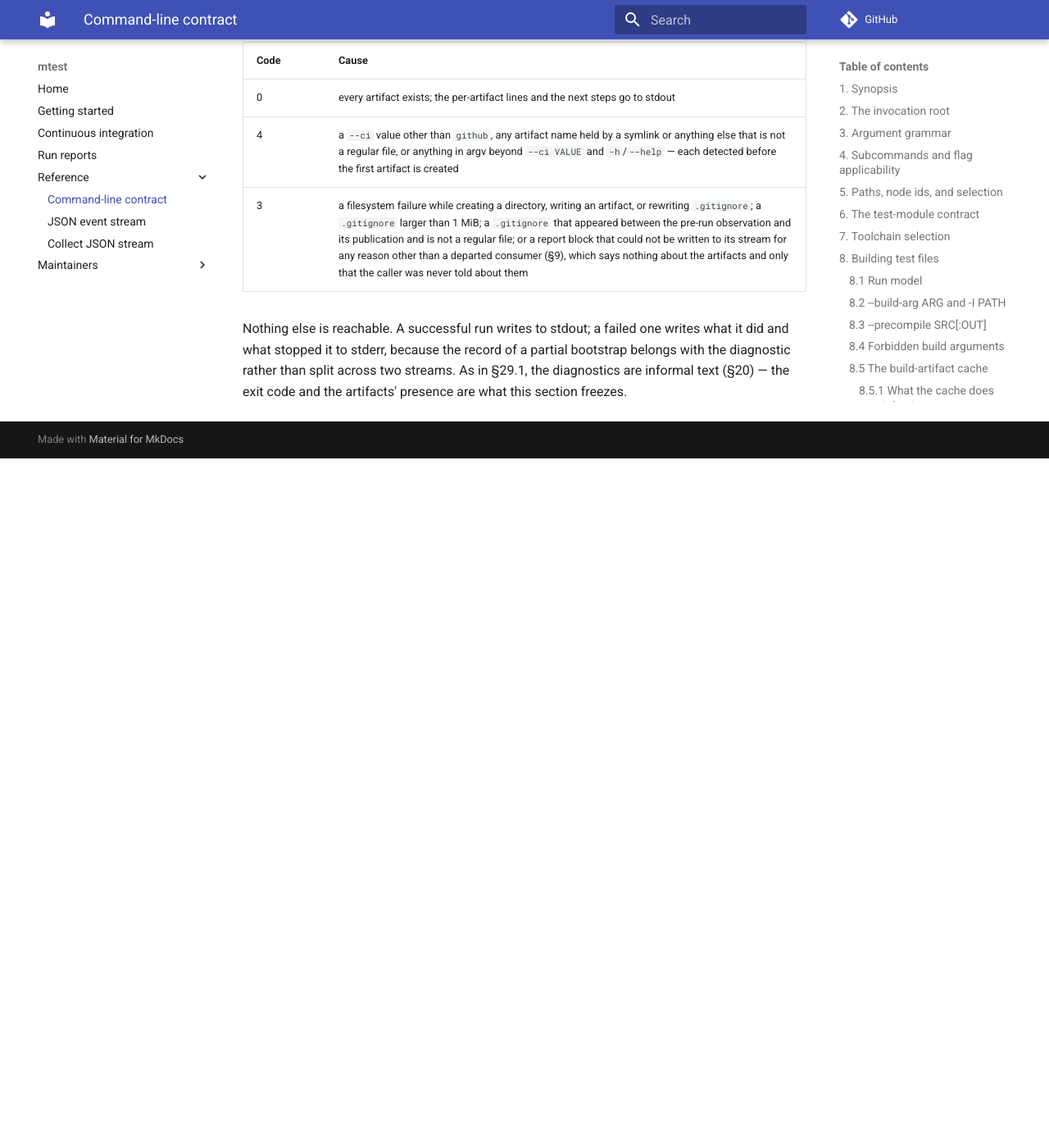
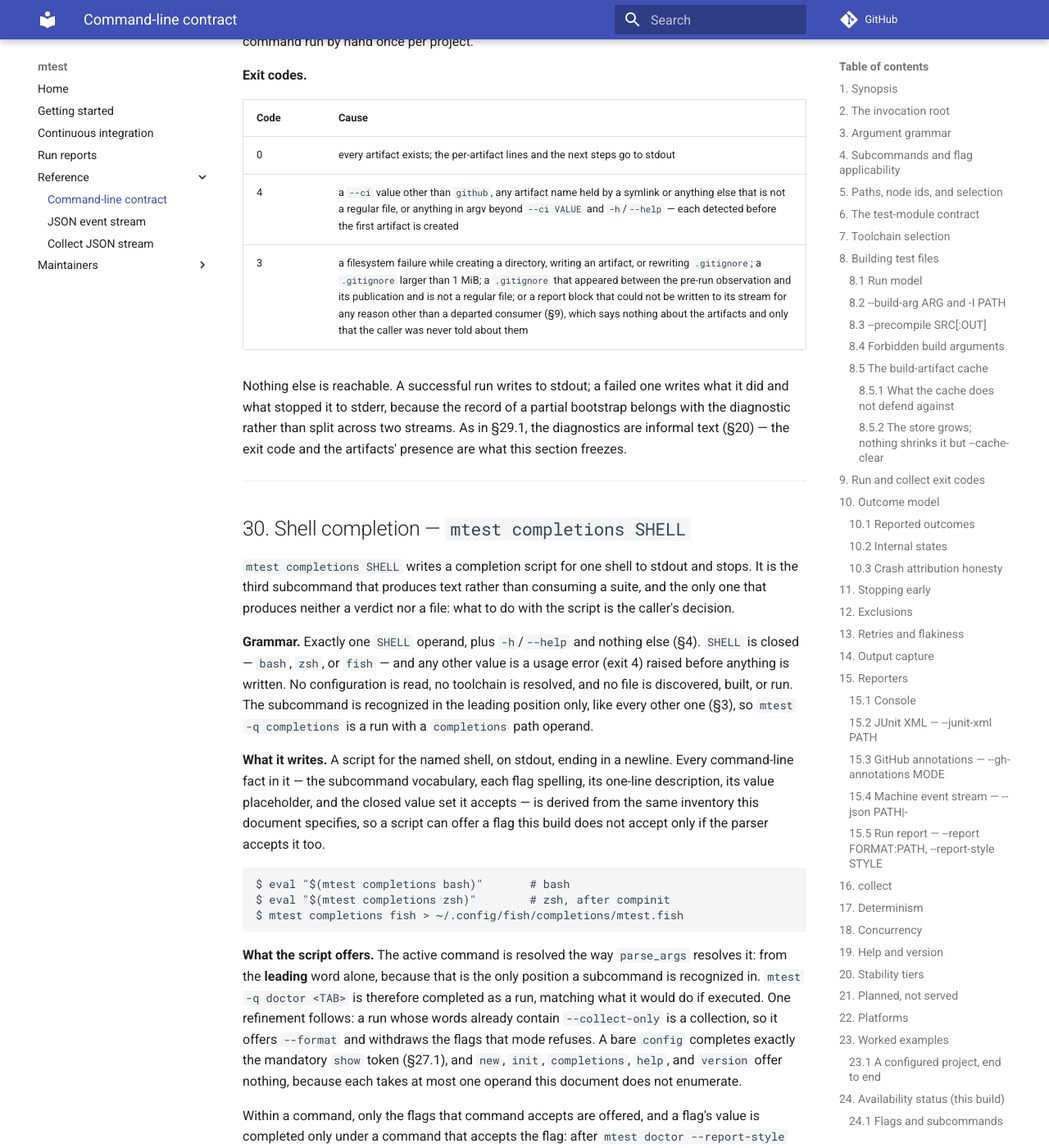
Before and after one commit to mikeleppane/mtest, an MkDocs documentation site: the page built from docs/cli-contract.md, in a window 1280 px wide and 1400 px high, scrolled down 63160 px. Shown: the whole window at 82% size. Built offline with MkDocs 1.6.1 and Material for MkDocs 9.7.7, drawn with Linux system fonts in a browser that asks for light colours; comment, search, counter and statistics services are not loaded; before the commit the page ends 63719 px from its top, so only the background shows below that; some of the changed text lies outside the part shown.

Commit message:
feat(cli): print command-scoped shell completions
A shell that offers a flag the parser refuses is worse than no completion
at all: it teaches an invocation that fails. `mtest completions SHELL`
therefore renders bash, zsh, and fish scripts from the two spec tables
rather than from a hand-kept copy, so a spelling, its help text, its value
placeholder, its closed value set, and the heads that accept it all come
from the same rows `parse_args` reads.

The active command is resolved the way the parser resolves it — from the
leading word alone, because that is the only position a subcommand is
recognized in, so `mtest -q doctor` completes as the run it would execute
— and then refined: a run already carrying `--collect-only` is a
collection, which is what withdraws `-x`, `--gate`, and `--json` and
offers `--format`. A bare `config` completes exactly its mandatory
`show`. Value completion is keyed on the command as well as the flag, so
`doctor --report-style` has no arm to fire.

The scripts are eval'd into an interactive shell, so every table value is
escaped for the position it lands in and file completion rides a quoted
read loop; an unquoted `COMPREPLY=($(compgen -f …))` word-splits a
filename containing a space.

````diff
--- a/docs/cli-contract.md
+++ b/docs/cli-contract.md
@@ -107,6 +107,7 @@
 mtest debug PATH::TEST [build flags] [-- BUILD-ARGS...]  # hand over the terminal
 mtest new PATH                                      # scaffold one test file
 mtest init [--ci github]                            # bootstrap a project
+mtest completions bash|zsh|fish            # print a shell completion script
 mtest version
 mtest --help | mtest help
 ```
@@ -118,7 +119,9 @@
 `config show` is the sole two-token subcommand. `debug` is the only one that
 does not end by reporting: it prepares a single test and then replaces the
 mtest process with it (§28). `new` and `init` are the two that write source
-files rather than reading them (§29).
+files rather than reading them (§29). `completions` is the one that writes
+neither: it prints a shell script derived from this document's own flag and
+subcommand inventory (§30).
 
 ---
 
@@ -2114,8 +2117,10 @@
 `-s`/`--show-output`,
 `--durations`, `-q`/`-v`, `--color`, `--format`,
 `-h`/`--help`, `--version`, and the `run`, `collect`, `config show`, `doctor`,
-`debug`, `new`, `init`, `version`, and `help` subcommands (`--collect-only`
-too, as an alias that behaves as `collect`), plus `init`'s own `--ci VALUE`.
+`debug`, `new`, `init`, `completions`, `version`, and `help` subcommands
+(`--collect-only`
+too, as an alias that behaves as `collect`), plus `init`'s own `--ci VALUE`
+and `completions`' own `SHELL` operand (§30).
 `--shard` applies under both `run` and `collect`. `--json` (the machine event
 stream, §15.4), `--junit-xml` (the JUnit report, §15.2), `--gh-annotations`
 (the CI annotation tail, §15.3), and `--report`/`--report-style` (the run
@@ -2128,8 +2133,8 @@
 Every flag and subcommand in the frozen contract above is now served: nothing is
 refused for being unavailable. For `run` and `collect`, exit 4 therefore covers
 exactly the frozen §9 causes. `Config show` and `doctor` use the applicability
-rules and command-specific exit domains in §27; `debug` uses §28's, and `new`
-and `init` use §29's.
+rules and command-specific exit domains in §27; `debug` uses §28's, `new`
+and `init` use §29's, and `completions` uses §30's.
 
 ### 24.2 Run and collect exit codes reachable in this build
 
@@ -2924,3 +2929,68 @@
 partial bootstrap belongs with the diagnostic rather than split across two
 streams. As in §29.1, the diagnostics are informal text (§20) — the exit code
 and the artifacts' presence are what this section freezes.
+
+---
+
+## 30. Shell completion — `mtest completions SHELL`
+
+`mtest completions SHELL` writes a completion script for one shell to stdout
+and stops. It is the third subcommand that produces text rather than consuming
+a suite, and the only one that produces neither a verdict nor a file: what to
+do with the script is the caller's decision.
+
+**Grammar.** Exactly one `SHELL` operand, plus `-h`/`--help` and nothing else
+(§4). `SHELL` is closed — `bash`, `zsh`, or `fish` — and any other value is a
+usage error (exit 4) raised before anything is written. No configuration is
+read, no toolchain is resolved, and no file is discovered, built, or run. The
+subcommand is recognized in the leading position only, like every other one
+(§3), so `mtest -q completions` is a run with a `completions` path operand.
+
+**What it writes.** A script for the named shell, on stdout, ending in a
+newline. Every command-line fact in it — the subcommand vocabulary, each flag
+spelling, its one-line description, its value placeholder, and the closed value
+set it accepts — is derived from the same inventory this document specifies, so
+a script can offer a flag this build does not accept only if the parser accepts
+it too.
+
+```console
+$ eval "$(mtest completions bash)"       # bash
+$ eval "$(mtest completions zsh)"        # zsh, after compinit
+$ mtest completions fish > ~/.config/fish/completions/mtest.fish
+```
+
+**What the script offers.** The active command is resolved the way `parse_args`
+resolves it: from the **leading** word alone, because that is the only position
+a subcommand is recognized in. `mtest -q doctor <TAB>` is therefore completed
+as a run, matching what it would do if executed. One refinement follows: a run
+whose words already contain `--collect-only` is a collection, so it offers
+`--format` and withdraws the flags that mode refuses. A bare `config` completes
+exactly the mandatory `show` token (§27.1), and `new`, `init`, `completions`,
+`help`, and `version` offer nothing, because each takes at most one operand
+this document does not enumerate.
+
+Within a command, only the flags that command accepts are offered, and a
+flag's value is completed only under a command that accepts the flag: after
+`mtest doctor --report-style` there is nothing to offer, because that pair is
+a usage error (§4). A value with a closed set completes to that set, a value
+that names a path completes against the filesystem, and a value the contract
+does not enumerate — a glob, an integer, a build argument — completes to
+nothing rather than to a guess. `--report FORMAT:PATH` completes its format
+prefix first and then a path after the separator (§15.5).
+
+The completions themselves are a convenience, not a contract: which candidates
+a shell shows for a given prefix is INFORMAL (§20), and the same reasoning
+applies to the script's internal structure. What is frozen is the grammar
+above, the exit codes below, and the property that the script never offers a
+flag, subcommand, or value this build refuses.
+
+**Exit codes.**
+
+| Code | Cause |
+|------|-------|
+| 0 | the script was written to stdout |
+| 4 | a missing, repeated, or unrecognized `SHELL` operand, or anything in argv beyond one operand and `-h`/`--help` |
+| 3 | the script could not be written to stdout for any reason other than a departed consumer (§9) |
+
+Nothing else is reachable. A departed consumer — a closed pipe — is not a
+failure of this command any more than it is of `--help` (§19).
````
Also changed, not shown: README.md (+2 -0 lines), 9 other files.
